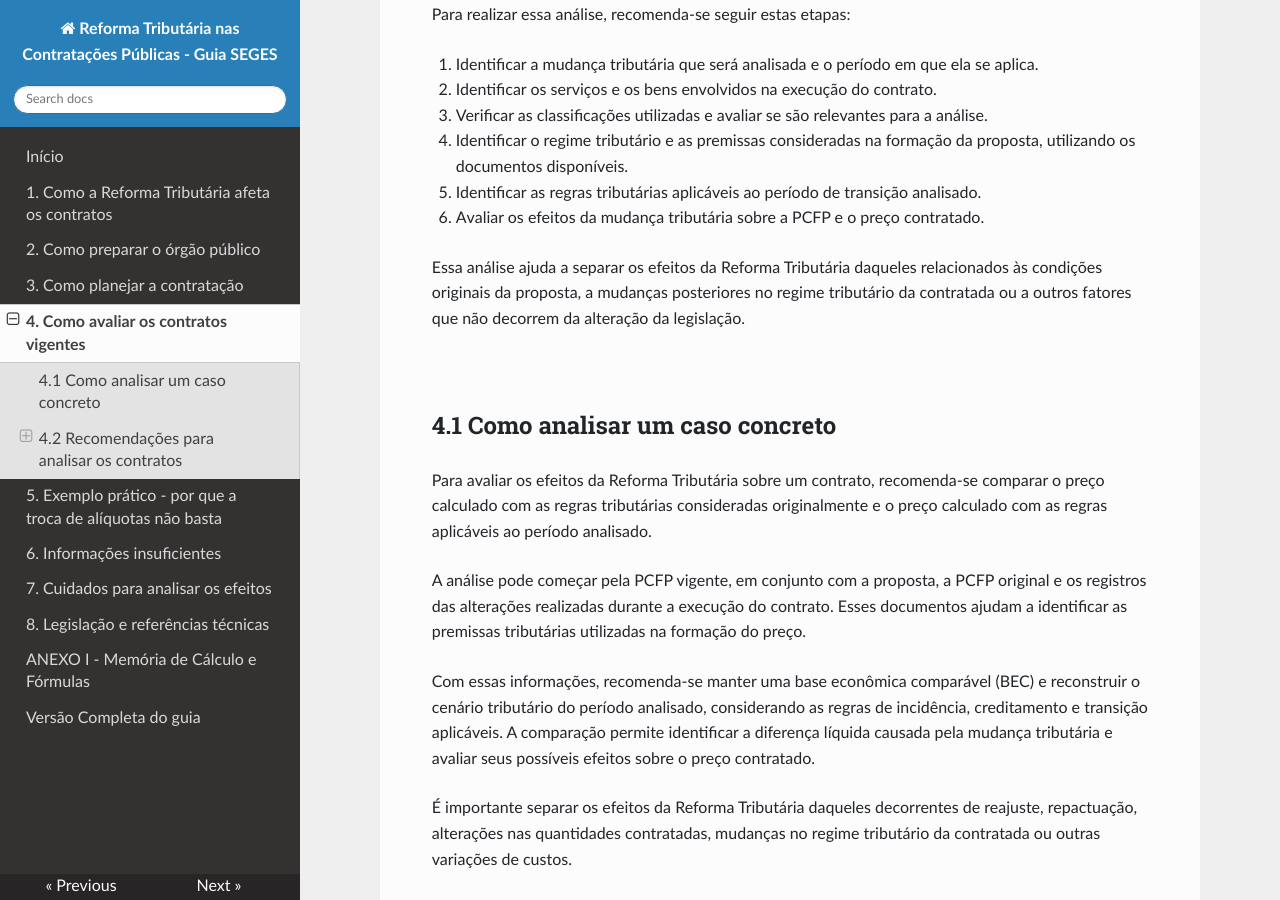
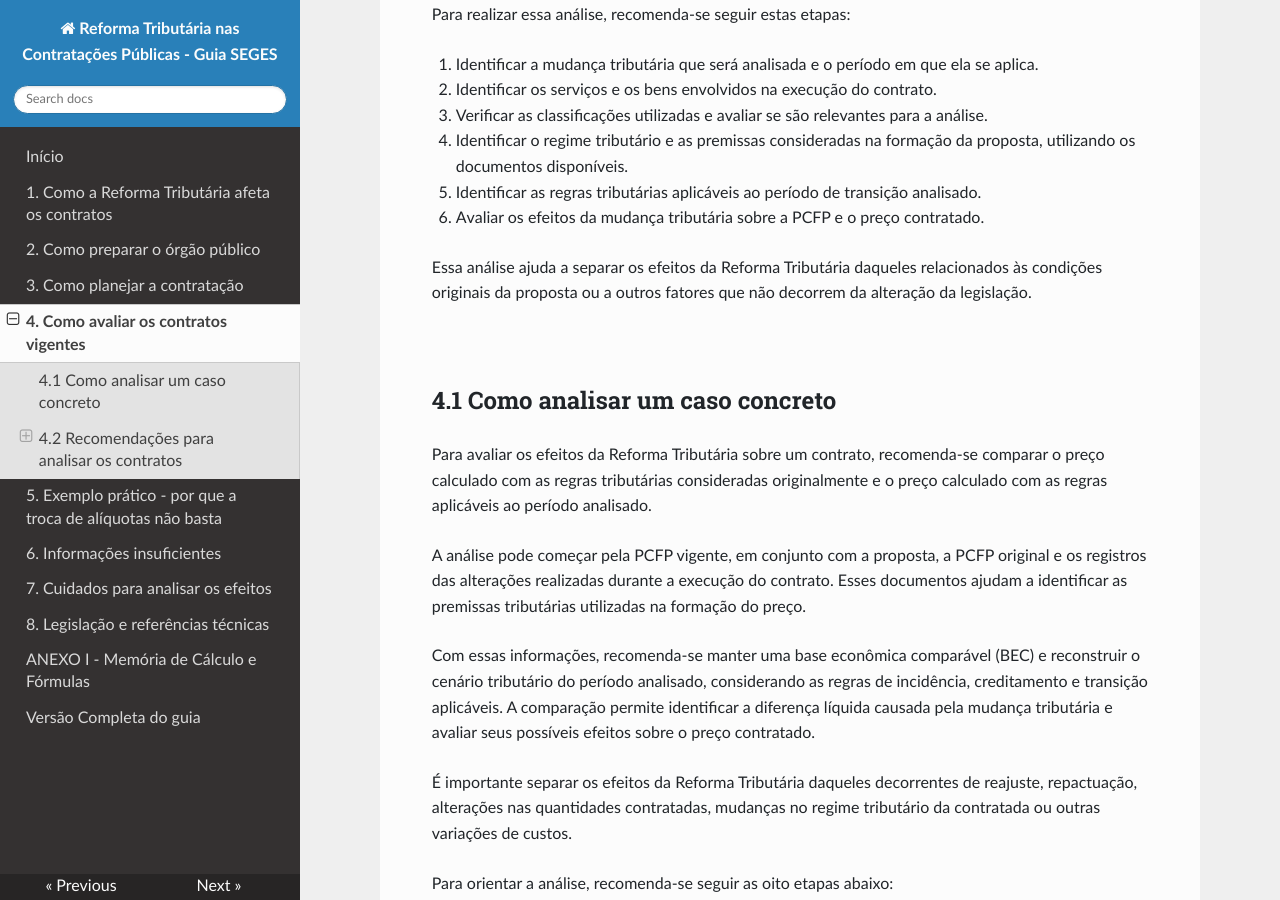
Before and after one commit to emilix10-bit/guia-RT2026-dedicacao-exclusiva, an MkDocs documentation site: the page built from docs/04-avaliacao-contratos-vigentes.md, in a window 1280 px wide and 900 px high, scrolled down 666 px. Built offline with MkDocs 1.6.1, drawn with Linux system fonts in a browser that asks for light colours; nearby versions of some CDN libraries.

Commit message:
Clarify analysis effects on tax reform
Removed reference to changes in the contractor's tax regime from the analysis description.

```diff
--- a/docs/04-avaliacao-contratos-vigentes.md
+++ b/docs/04-avaliacao-contratos-vigentes.md
@@ -33,7 +33,7 @@ Para realizar essa análise, recomenda-se seguir estas etapas:
 5. Identificar as regras tributárias aplicáveis ao período de transição analisado.
 6. Avaliar os efeitos da mudança tributária sobre a PCFP e o preço contratado.
 
-Essa análise ajuda a separar os efeitos da Reforma Tributária daqueles relacionados às condições originais da proposta, a mudanças posteriores no regime tributário da contratada ou a outros fatores que não decorrem da alteração da legislação.
+Essa análise ajuda a separar os efeitos da Reforma Tributária daqueles relacionados às condições originais da proposta ou a outros fatores que não decorrem da alteração da legislação.
 
 <br>
 
```
